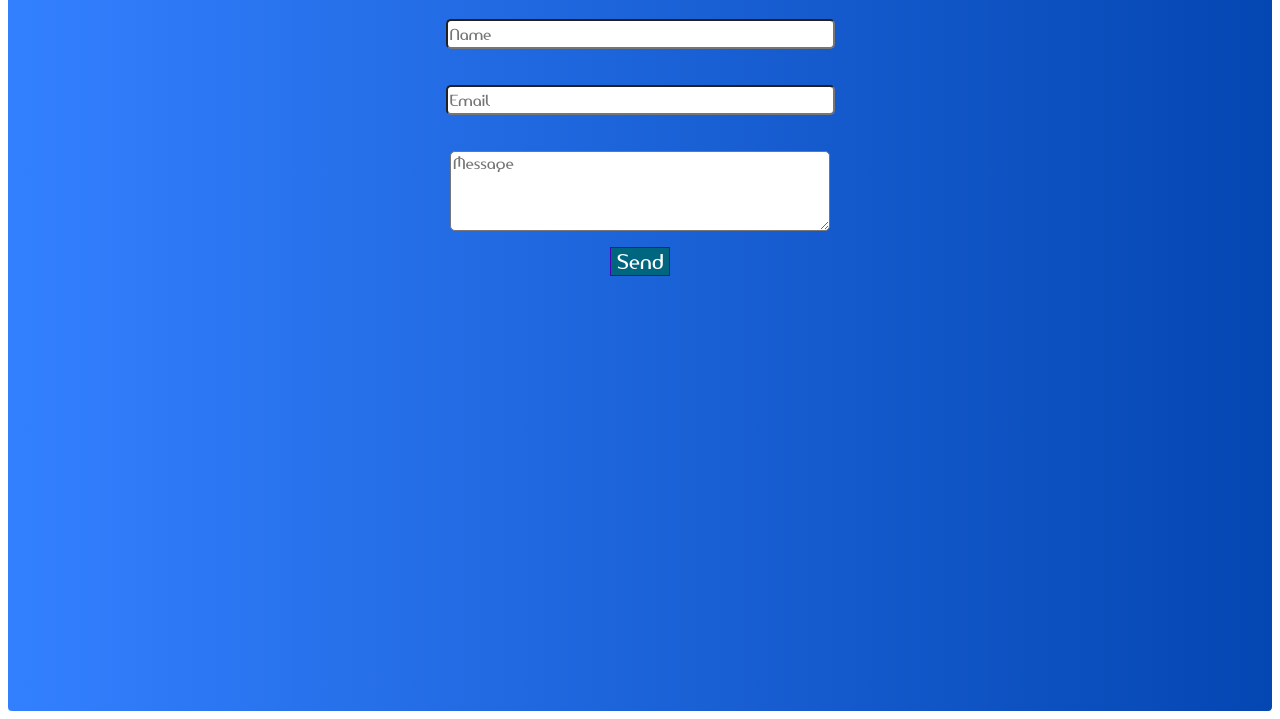
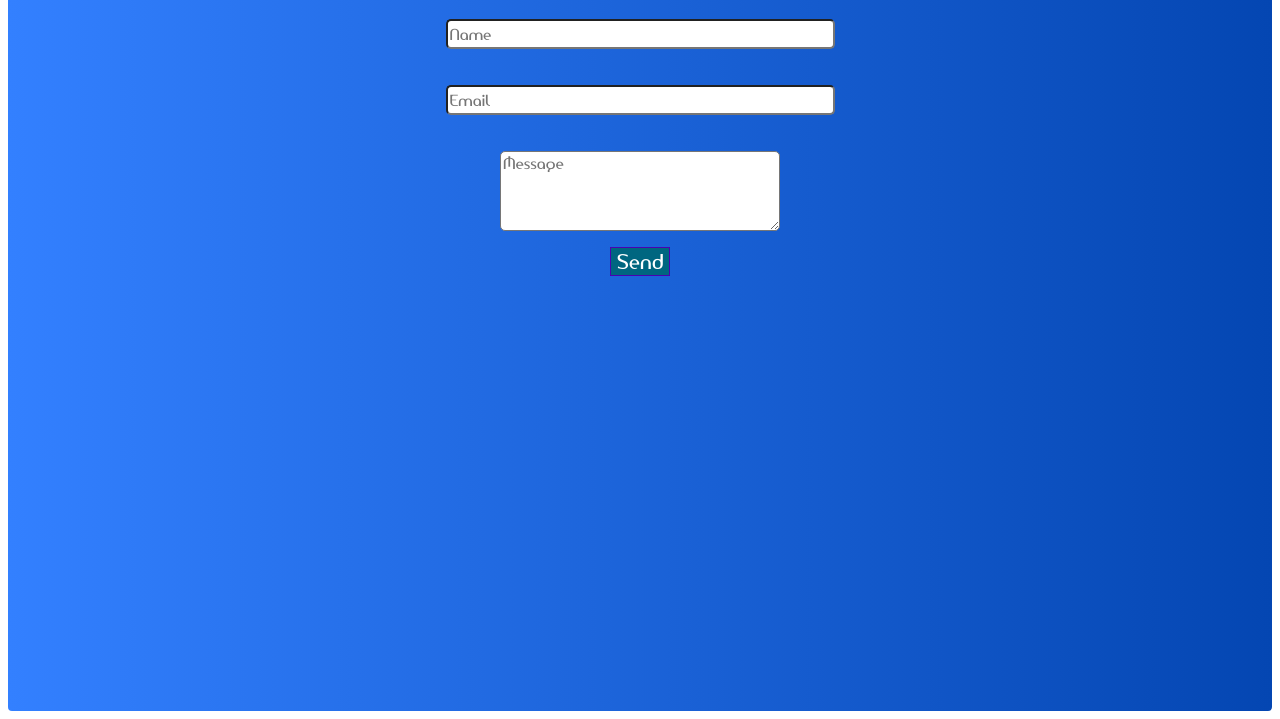
Before and after one commit to mahdimay/contact-theme, a plain HTML site: page index.html in a window 1280 px wide. Shown: the part 81-800 px from the top of the page. Drawn offline with Linux system fonts and the light colour scheme.

Commit message:
Update index.html

```diff
--- a/index.html
+++ b/index.html
@@ -1,6 +1,6 @@
 <html>
 <header>
- <title>DEMO FO CONTACT THEME 1010</title>
+    <title>DEMO FO CONTACT THEME 1010</title>
 <meta name="viewport" content="width=device-width, initial-scale=1.0">
 <link rel="stylesheet" type="text/css" href="style.css">
 </header>
@@ -10,7 +10,7 @@
 <center>
 <p><input class="tbox" type="text" size="50" placeholder="Name"></p>
 <p><input class="tbox" type="email" size="50" placeholder="Email"></p>
-<p><textarea class="tbox" style="width:380px; height:80px;" placeholder="Message"></textarea>
+<p><textarea class="tbox" style="width:280px; height:80px;" placeholder="Message"></textarea>
 <p><input class="send" type="submit" value="Send"></p>
 </center>
 </div>
```
